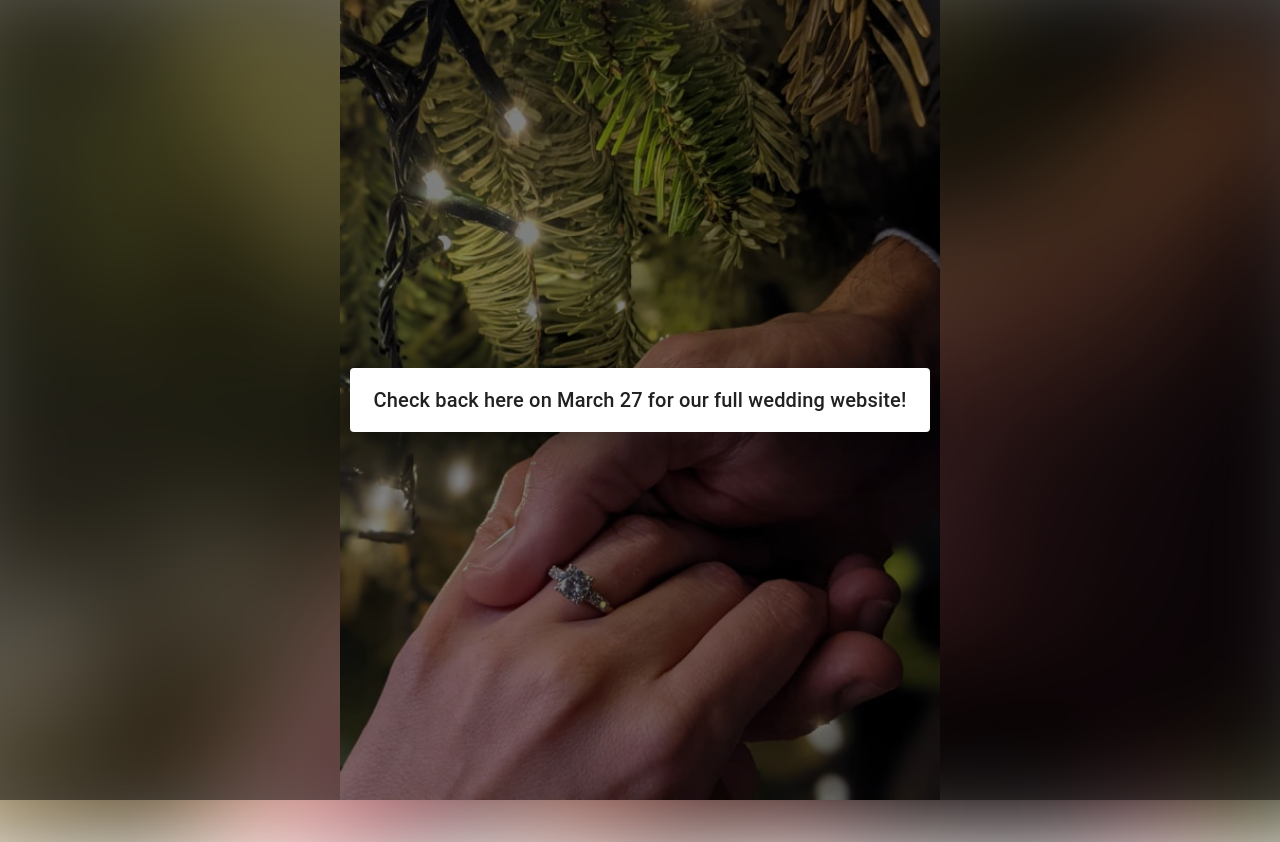
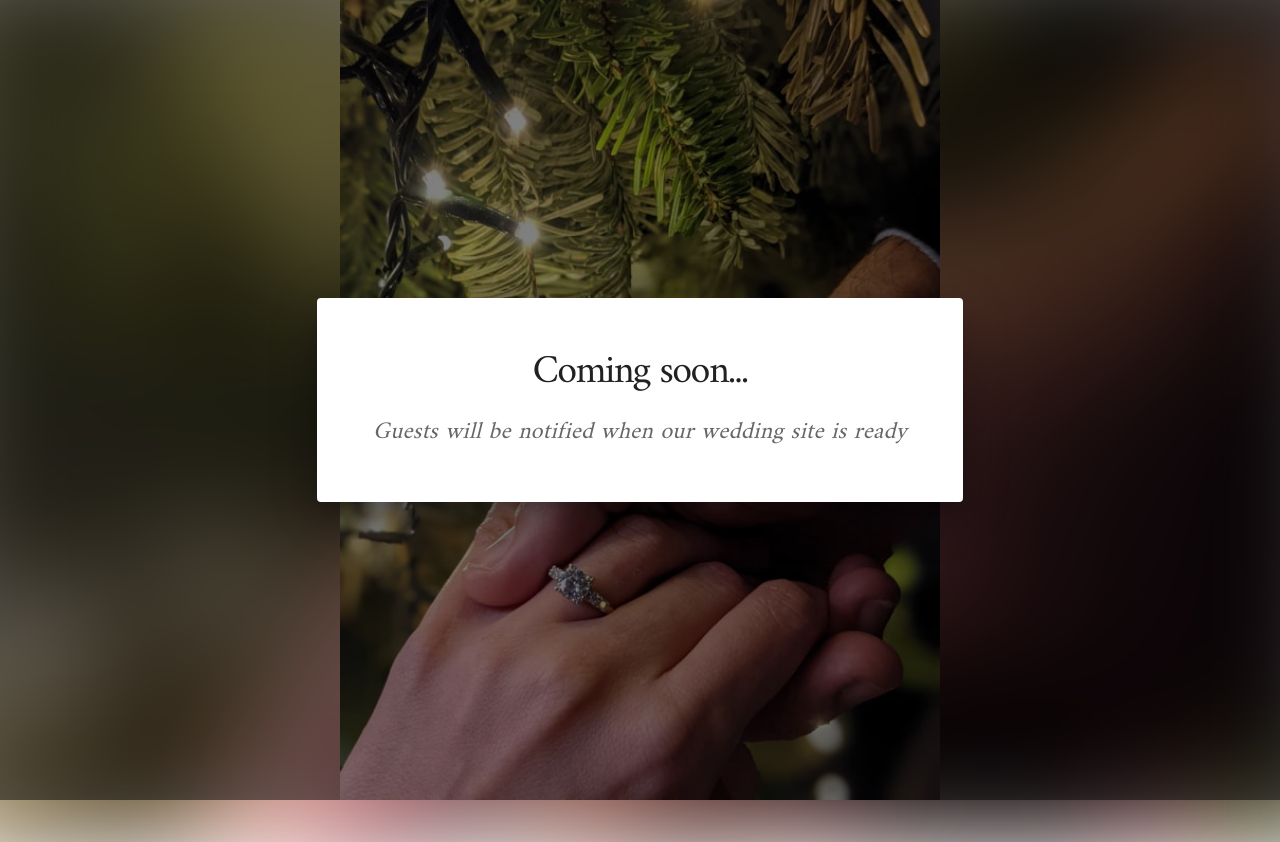
Before and after one commit to alexandermichaud-drizly/wedding, a React (Create React App) app: page / in a window 1280 px wide. Shown: the top 842 px of the page. Built offline with nearby package versions, Linux system fonts and the light colour scheme.

Commit message:
Styling for modal

```diff
--- a/package.json
+++ b/package.json
@@ -13,6 +13,7 @@
     "@types/node": "^16.11.19",
     "@types/react": "^17.0.38",
     "@types/react-dom": "^17.0.11",
+    "classnames": "^2.3.1",
     "nodemon": "^2.0.15",
     "react": "^17.0.2",
     "react-dom": "^17.0.2",
--- a/src/TempApp.module.scss
+++ b/src/TempApp.module.scss
@@ -1,6 +1,5 @@
-@import url('https://fonts.googleapis.com/css2?family=EB+Garamond:ital,wght@1,600&display=swap');
-
-$garamond: 'EB Garamond', serif;
+@import url('https://fonts.googleapis.com/css2?family=Amiri&family=EB+Garamond:ital,wght@1,600&display=swap');
+$amiri: 'Amiri', serif;
 
 body {
   margin: 0px;
@@ -33,13 +32,27 @@ body {
 
     img {
       height: 100vh;
-
-
     }
   }
 }
 
-.DialogTitle {
-    font-family: $garamond;
-    font-size: 40px;
+
+.Dialog.Paper {
+  padding: 32px;
 }
+
+.Dialog.TitleText {
+  font-family: $amiri;
+  font-style: regular;
+  text-align: center;
+  font-size: 40px;
+  letter-spacing: -0.04em;
+  line-height: 1.3em;
+}
+
+.Dialog.ContentText {
+  font-family: $amiri;
+  font-size: 24px;
+  line-height: 1.5em;
+  font-style: italic;
+}
--- a/src/TempApp.tsx
+++ b/src/TempApp.tsx
@@ -1,4 +1,5 @@
-import { Dialog, DialogTitle } from '@mui/material';
+import { Dialog, DialogContent, DialogContentText, DialogTitle } from '@mui/material';
+import cn from 'classnames';
 import ring from "./assets/ring.jpg";
 import s from "./TempApp.module.scss";
 
@@ -9,10 +10,15 @@ const TempApp = (): JSX.Element => {
       <div className={s.Ring} >
         <img src={ring} alt="ring" />
       </div>
-      <Dialog open>
-        <DialogTitle classes={{ root: s.DialogTitle }}>
-          Check back here on March 27 for our full wedding website!
+      <Dialog open classes={{ paper: cn(s.Paper, s.Dialog) }}>
+        <DialogTitle className={cn(s.TitleText, s.Dialog)} >
+          Coming soon...
         </DialogTitle>
+        <DialogContent>
+          <DialogContentText className={cn(s.ContentText, s.Dialog)}>
+            Guests will be notified when our wedding site is ready
+          </DialogContentText>
+        </DialogContent>
       </Dialog>
     </div>
   )
```
Also changed, not shown: 1 other file (tests, documents, lock files or other folders).
